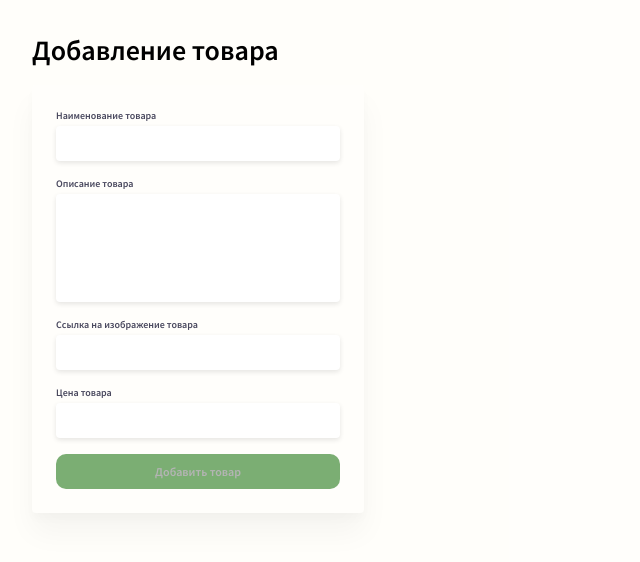
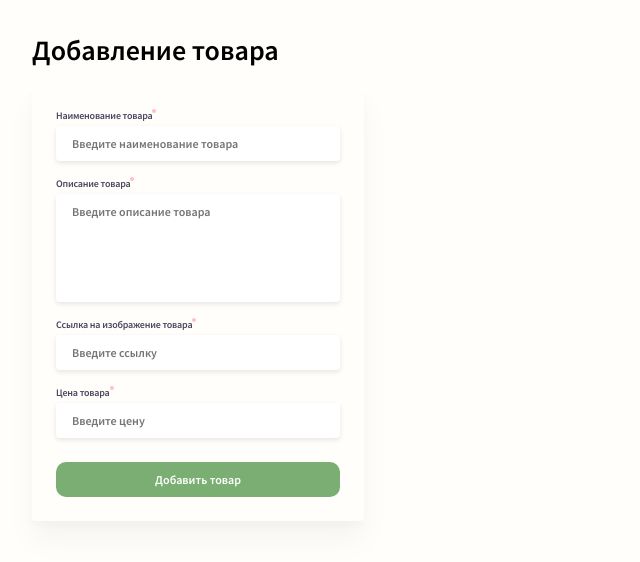
Before and after one commit to RostislavBR/FrontendDeveloperTest, a Vue app: page / in a window 1280 px wide. Shown: the top 562 px of the page, without its empty margins (0-640 px from the left). Built offline with nearby package versions, Linux system fonts and the light colour scheme.

Commit message:
added style for form

```diff
--- a/src/components/MainForm.vue
+++ b/src/components/MainForm.vue
@@ -4,22 +4,23 @@
             <div class="form-text-wrapper">
                 <label class="form-text label">
                     <span class="form-description">Наименование товара</span>
-                    <input type="text" class="form-text-input input" v-model.trim="$v.title.$model">
+                    <input type="text" class="form-text-input input" v-model.trim="$v.title.$model"
+                           placeholder="Введите наименование товара">
                     <span class="error" v-if="$v.title.$invalid && submitError">error</span>
                 </label>
             </div>
             <div class="form-textarea-wrapper">
                 <label class="form-textarea label">
                     <span class="form-description">Описание товара</span>
-                    <input type="textarea" class="form-textarea-input input" v-model.trim="$v.description.$model"
-                           value="Введите описание товара">
+                    <textarea class="form-textarea-input input" v-model.trim="$v.description.$model"
+                              placeholder="Введите описание товара"></textarea>
                 </label>
             </div>
             <div class="form-image-wrapper">
                 <label class="form-image label">
                     <span class="form-description">Ссылка на изображение товара</span>
                     <input type="text" class="form-image-input input" v-model.trim="$v.image.$model"
-                           value="Введите ссылку">
+                           placeholder="Введите ссылку">
                     <span class="error" v-if="$v.image.$invalid && submitError">error</span>
                 </label>
             </div>
@@ -27,7 +28,7 @@
                 <label class="form-price label">
                     <span class="form-description">Цена товара</span>
                     <input type="text" class="form-price-input input" v-model.trim="$v.price.$model"
-                           value="Введите цену">
+                           placeholder="Введите цену">
                     <span class="error" v-if="$v.price.$invalid && submitError">error</span>
                 </label>
             </div>
@@ -93,26 +94,40 @@
 <style lang="scss">
     .form {
         max-width: 332px;
+        max-height: 440px;
         background: $formBackground;
         padding: 24px;
         margin: 0 16px 0 0;
         box-shadow: $boxShadow;
         border-radius: $borderRadius;
-    }
 
         .label {
             display: flex;
             flex-direction: column;
             margin: 0 0 16px 0;
-    }
 
             .form-description {
+                position: relative;
                 display: block;
                 font-size: $littleFontSize;
                 font-weight: $normalFontWeight;
                 line-height: $littleLineHeight;
+                letter-spacing: -0.02em;
                 color: $darkColor;
                 margin: 0 0 4px 0;
+                &:after {
+                    content: '';
+                    width: 4px;
+                    height: 4px;
+                    background: pink;
+                    border-radius: 4px;
+                    position: absolute;
+                }
+            }
+        }
+
+        .form-price {
+            margin: 0 0 24px 0;
         }
 
         .input {
@@ -120,7 +135,7 @@
             font-size: $formFontSize;
             font-weight: $normalFontWeight;
             color: $greyColor;
-        padding: 10px 0;
+            padding: 10px 0 10px 16px;
             border: none;
             border-radius: $borderRadius;
             box-shadow: $inputShadow;
@@ -128,9 +143,9 @@
         }
 
         .form-textarea-input {
-        padding-top: 0;
             padding-bottom: 0;
-        min-height: 108px;
+            min-height: 98px;
+            resize: none;
         }
 
         .form-button {
@@ -138,7 +153,7 @@
             width: 284px;
             font-size: $formFontSize;
             font-weight: $bolderFontWeight;
-        color: $greyColor;
+            color: $whiteColor;
             background: $greenColor;
             padding: 10px 0;
             border: none;
@@ -147,6 +162,8 @@
 
             &:disabled {
                 background: $formButtonBackground;
+                color: $greyColor;
+            }
         }
     }
 </style>
```
Lines whose indentation alone changed are shown as unchanged.
